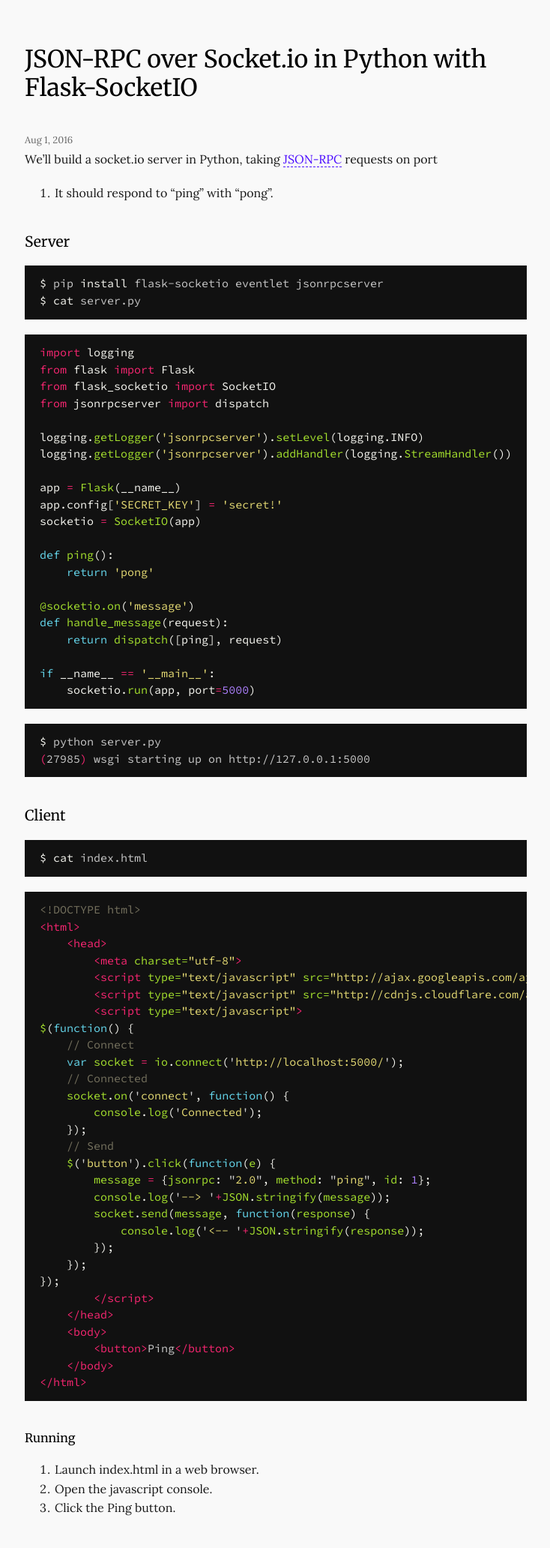
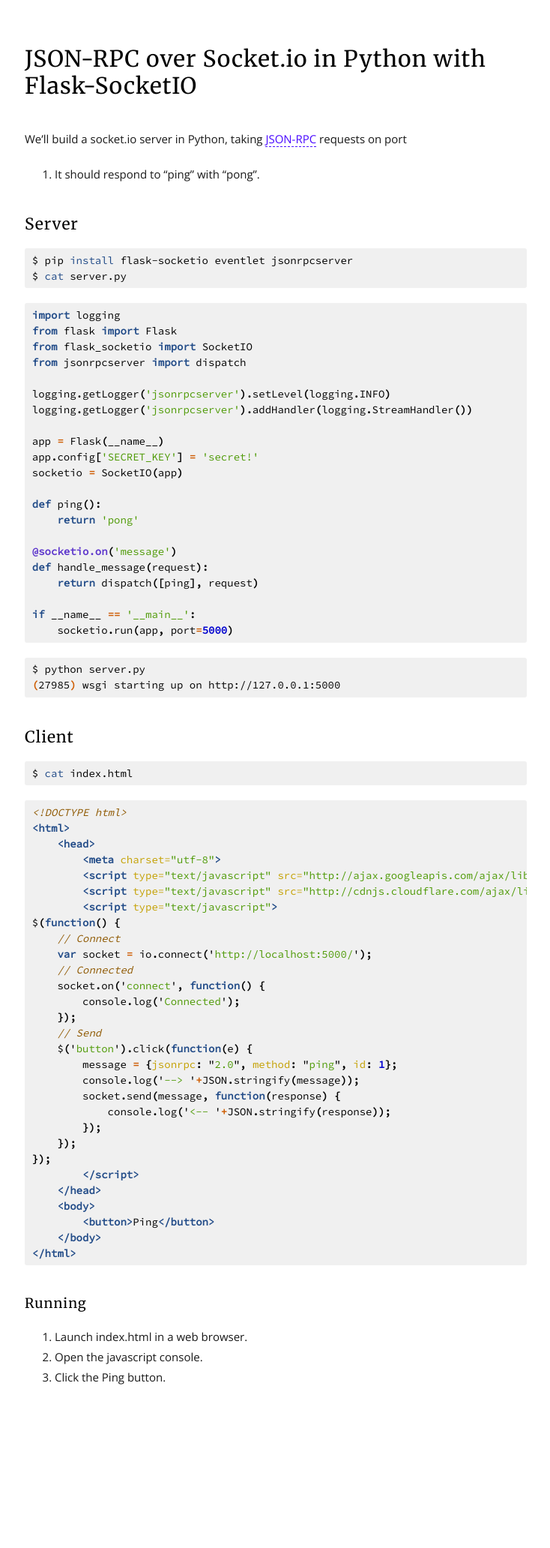
Before and after one commit to explodinglabs/explodinglabs.github.io, a Jekyll site: the page built from _jsonrpc/socketio.markdown, in a window 1280 px wide. Shown: the whole page at 75% size, without its empty margins (272-1006 px from the left). Built offline with Jekyll 4.4.1, drawn with Linux system fonts in a browser that asks for light colours; comment, search, counter and statistics services are not loaded; after the commit the page ends 1890 px from its top, so only the background shows below that.

Commit message:
Style changes

```diff
--- a/_includes/head.html
+++ b/_includes/head.html
@@ -10,7 +10,7 @@
     <link rel="canonical" href="{{ page.url | replace:'index.html','' | prepend: site.baseurl | prepend: site.url }}">
     <link rel="alternate" type="application/rss+xml" title="{{ site.title }}" href="{{ "/feed.xml" | prepend: site.baseurl | prepend: site.url }}">
 
-    <link href="https://fonts.googleapis.com/css?family=Lora|Merriweather|Source+Code+Pro" rel="stylesheet">
+    <link href="https://fonts.googleapis.com/css?family=Open+sans|Merriweather|Source+Code+Pro" rel="stylesheet">
 
     {% if jekyll.environment == 'production' %}
     {% include analytics.html %}
--- a/_sass/_base.scss
+++ b/_sass/_base.scss
@@ -10,22 +10,24 @@ body, h1, h2, h3, h4, h5, h6, p, blockquote, pre, hr, dl, dd, ol, ul, figure {
  * Basic styling
  */
 body {
-    background-color: $background-color;
-    font: $base-font-weight #{$base-font-size}/#{$base-line-height} $base-font-family;
-    color: $base-font-color;
+    background-color: white;
+    color: #191919;
+    font: 100 15px/1.8 'Open sans', sans-serif;
     -webkit-text-size-adjust: 100%;
     -webkit-font-feature-settings: "kern" 1;
     -moz-font-feature-settings: "kern" 1;
     -o-font-feature-settings: "kern" 1;
     font-feature-settings: "kern" 1;
     font-kerning: normal;
+    -webkit-font-smoothing: antialiased;
+    -moz-osx-font-smoothing: grayscale;
 }
 
-::-webkit-scrollbar              { background-color: $code-background-color; }
+::-webkit-scrollbar              { display: none; padding-top: $spacing-unit/2; background-color: #fff; height: 5px;}
 ::-webkit-scrollbar-button       { }
-::-webkit-scrollbar-track        { background-color: #222; }
+::-webkit-scrollbar-track        { background-color: #ccc; }
 ::-webkit-scrollbar-track-piece  { }
-::-webkit-scrollbar-thumb        { background-color: #333; }
+::-webkit-scrollbar-thumb        { background-color: #ddd; }
 ::-webkit-scrollbar-corner       { }
 ::-webkit-resizer                { }
 
@@ -66,35 +68,40 @@ ul, ol {
  * Headings
  */
 h1, h2, h3, h4, h5, h6 {
-    font-family: $heading-font-family;
-    font-weight: $base-font-weight;
-    line-height: $heading-line-height;
+    line-height: 1.2;
     margin: $spacing-unit*1.5 0 $spacing-unit 0;
+    width: 100%;
+    font-family: 'Merriweather', georgia, serif;
+    font-weight: 100;
+    letter-spacing: 1px;
 }
 
 h1.page-title {
-    margin: $h0-margin;
-    font-size: $h0-size;
-    color: $h0-color;
+    margin: 0;
+    padding: $spacing-unit*1.5 0 $spacing-unit 0;
+    font-size: 2em;
+    color: black;
+    border-bottom: 0px solid $grey-light;
+    font-weight: 500;
 }
 
 h1 {
-    margin: $h1-margin;
-    font-size: $h1-size;
-    color: $h1-color;
+    margin: $spacing-unit 0 $spacing-unit/2 0;
+    font-size: 1.4em;
+    color: black;
 }
 
 h2 {
-    margin: $h2-margin;
-    font-size: $h2-size;
-    color: $h2-color;
+    margin: $spacing-unit 0 $spacing-unit/2 0;
+    font-size: 1.2em;
+    color: black;
 }
 
 /**
  * Links
  */
 a {
-    color: $link-color;
+    color: #4a0aff;
     text-decoration: none;
     border-bottom: 1px dashed;
     &:hover {
@@ -120,22 +127,18 @@ blockquote {
 /**
  * Code formatting
  */
-pre,
-code {
-    font-family: $code-font-family;
-    font-size: $code-font-size;
-    border: $code-border-width solid $code-border-color;
-    border-radius: $code-border-radius;
-    line-height: $code-line-height;
-}
-
-code {
-    padding: 1px 5px;
+pre, code {
+    background-color: #f0f0f0;
+    font-family: 'Source Code Pro';
+    font-size: 14px;
+    border: 0px solid #999;
+    line-height: 150%;
+    border-radius: 3px;
 }
 
 pre {
-    padding: $spacing-unit/3 $spacing-unit/2;
     overflow-x: auto;
+    padding: 0.4em 0.7em;
 
     > code {
         border: 0;
@@ -176,8 +179,8 @@ pre {
     @include media-query($on-laptop) {
         max-width: -webkit-calc(#{$content-width} - (#{$spacing-unit}));
         max-width:         calc(#{$content-width} - (#{$spacing-unit}));
-        padding-right: $spacing-unit / 2;
-        padding-left: $spacing-unit / 2;
+        padding-right: 5px;
+        padding-left: 5px;
     }
 }
 
--- a/_sass/_layout.scss
+++ b/_sass/_layout.scss
@@ -28,9 +28,11 @@
 }
 
 .post-meta {
-    font-size: $postmeta-font-size;
-    color: $postmeta-font-color;
-    margin-bottom: 0.2em;
+    display: none;
+    margin-left: 2em;
+    margin-bottom: 1em;
+    float: right;
+    font-style: italic;
 }
 
 .post-content {
--- a/_sass/_syntax-highlighting.scss
+++ b/_sass/_syntax-highlighting.scss
@@ -2,78 +2,75 @@
  * Syntax highlighting styles
  */
 .highlight {
-
-    color: $code-font-color;
+    color: black;
     @extend %vertical-rhythm;
-
-    .highlighter-rouge & {
-        background: $code-background-color;
-    }
-
-    pre { background-color: #272822; }
-    .hll { background-color: #272822; }
-    .c { color: #75715e } /* Comment */
-    .err { color: #960050; background-color: #1e0010 } /* Error */
-    .k { color: #66d9ef } /* Keyword */
-    .l { color: #ae81ff } /* Literal */
-    .n { color: #f8f8f2 } /* Name */
-    .o { color: #f92672 } /* Operator */
-    .p { color: #f8f8f2 } /* Punctuation */
-    .cm { color: #75715e } /* Comment.Multiline */
-    .cp { color: #75715e } /* Comment.Preproc */
-    .c1 { color: #75715e } /* Comment.Single */
-    .cs { color: #75715e } /* Comment.Special */
-    .ge { font-style: italic } /* Generic.Emph */
-    .gs { font-weight: bold } /* Generic.Strong */
-    .kc { color: #66d9ef } /* Keyword.Constant */
-    .kd { color: #66d9ef } /* Keyword.Declaration */
-    .kn { color: #f92672 } /* Keyword.Namespace */
-    .kp { color: #66d9ef } /* Keyword.Pseudo */
-    .kr { color: #66d9ef } /* Keyword.Reserved */
-    .kt { color: #66d9ef } /* Keyword.Type */
-    .ld { color: #e6db74 } /* Literal.Date */
-    .m { color: #ae81ff } /* Literal.Number */
-    .s { color: #e6db74 } /* Literal.String */
-    .na { color: #a6e22e } /* Name.Attribute */
-    .nb { color: #f8f8f2 } /* Name.Builtin */
-    .nc { color: #a6e22e } /* Name.Class */
-    .no { color: #66d9ef } /* Name.Constant */
-    .nd { color: #a6e22e } /* Name.Decorator */
-    .ni { color: #f8f8f2 } /* Name.Entity */
-    .ne { color: #a6e22e } /* Name.Exception */
-    .nf { color: #a6e22e } /* Name.Function */
-    .nl { color: #f8f8f2 } /* Name.Label */
-    .nn { color: #f8f8f2 } /* Name.Namespace */
-    .nx { color: #a6e22e } /* Name.Other */
-    .py { color: #f8f8f2 } /* Name.Property */
-    .nt { color: #f92672 } /* Name.Tag */
-    .nv { color: #f8f8f2 } /* Name.Variable */
-    .ow { color: #f92672 } /* Operator.Word */
-    .w { color: #f8f8f2 } /* Text.Whitespace */
-    .mf { color: #ae81ff } /* Literal.Number.Float */
-    .mh { color: #ae81ff } /* Literal.Number.Hex */
-    .mi { color: #ae81ff } /* Literal.Number.Integer */
-    .mo { color: #ae81ff } /* Literal.Number.Oct */
-    .sb { color: #e6db74 } /* Literal.String.Backtick */
-    .sc { color: #e6db74 } /* Literal.String.Char */
-    .sd { color: #e6db74 } /* Literal.String.Doc */
-    .s2 { color: #e6db74 } /* Literal.String.Double */
-    .se { color: #ae81ff } /* Literal.String.Escape */
-    .sh { color: #e6db74 } /* Literal.String.Heredoc */
-    .si { color: #e6db74 } /* Literal.String.Interpol */
-    .sx { color: #e6db74 } /* Literal.String.Other */
-    .sr { color: #e6db74 } /* Literal.String.Regex */
-    .s1 { color: #e6db74 } /* Literal.String.Single */
-    .ss { color: #e6db74 } /* Literal.String.Symbol */
-    .bp { color: #f8f8f2 } /* Name.Builtin.Pseudo */
-    .vc { color: #f8f8f2 } /* Name.Variable.Class */
-    .vg { color: #f8f8f2 } /* Name.Variable.Global */
-    .vi { color: #f8f8f2 } /* Name.Variable.Instance */
-    .il { color: #ae81ff } /* Literal.Number.Integer.Long */
-
-    .gh { } /* Generic Heading & Diff Header */
-    .gu { color: #75715e; } /* Generic.Subheading & Diff Unified/Comment? */
-    .gd { color: #f92672; } /* Generic.Deleted & Diff Deleted */
-    .gi { color: #a6e22e; } /* Generic.Inserted & Diff Inserted */
-
 }
+.highlight .hll { background-color: #ffffcc }
+.highlight .c { color: #8f5902; font-style: italic } /* Comment */
+.highlight .err { color: #a40000; border: 1px solid #ef2929 } /* Error */
+.highlight .g { color: #000000 } /* Generic */
+.highlight .k { color: #204a87; font-weight: bold } /* Keyword */
+.highlight .l { color: #000000 } /* Literal */
+.highlight .n { color: #000000 } /* Name */
+.highlight .o { color: #ce5c00; font-weight: bold } /* Operator */
+.highlight .x { color: #000000 } /* Other */
+.highlight .p { color: #000000; font-weight: bold } /* Punctuation */
+.highlight .cm { color: #8f5902; font-style: italic } /* Comment.Multiline */
+.highlight .cp { color: #8f5902; font-style: italic } /* Comment.Preproc */
+.highlight .c1 { color: #8f5902; font-style: italic } /* Comment.Single */
+.highlight .cs { color: #8f5902; font-style: italic } /* Comment.Special */
+.highlight .gd { color: #a40000 } /* Generic.Deleted */
+.highlight .ge { color: #000000; font-style: italic } /* Generic.Emph */
+.highlight .gr { color: #ef2929 } /* Generic.Error */
+.highlight .gh { color: #000080; font-weight: bold } /* Generic.Heading */
+.highlight .gi { color: #00A000 } /* Generic.Inserted */
+.highlight .go { color: #000000; font-style: italic } /* Generic.Output */
+.highlight .gp { color: #8f5902 } /* Generic.Prompt */
+.highlight .gs { color: #000000; font-weight: bold } /* Generic.Strong */
+.highlight .gu { color: #800080; font-weight: bold } /* Generic.Subheading */
+.highlight .gt { color: #a40000; font-weight: bold } /* Generic.Traceback */
+.highlight .kc { color: #204a87; font-weight: bold } /* Keyword.Constant */
+.highlight .kd { color: #204a87; font-weight: bold } /* Keyword.Declaration */
+.highlight .kn { color: #204a87; font-weight: bold } /* Keyword.Namespace */
+.highlight .kp { color: #204a87; font-weight: bold } /* Keyword.Pseudo */
+.highlight .kr { color: #204a87; font-weight: bold } /* Keyword.Reserved */
+.highlight .kt { color: #204a87; font-weight: bold } /* Keyword.Type */
+.highlight .ld { color: #000000 } /* Literal.Date */
+.highlight .m { color: #0000cf; font-weight: bold } /* Literal.Number */
+.highlight .s { color: #4e9a06 } /* Literal.String */
+.highlight .na { color: #c4a000 } /* Name.Attribute */
+.highlight .nb { color: #204a87 } /* Name.Builtin */
+.highlight .nc { color: #000000 } /* Name.Class */
+.highlight .no { color: #000000 } /* Name.Constant */
+.highlight .nd { color: #5c35cc; font-weight: bold } /* Name.Decorator */
+.highlight .ni { color: #ce5c00 } /* Name.Entity */
+.highlight .ne { color: #cc0000; font-weight: bold } /* Name.Exception */
+.highlight .nf { color: #000000 } /* Name.Function */
+.highlight .nl { color: #f57900 } /* Name.Label */
+.highlight .nn { color: #000000 } /* Name.Namespace */
+.highlight .nx { color: #000000 } /* Name.Other */
+.highlight .py { color: #000000 } /* Name.Property */
+.highlight .nt { color: #204a87; font-weight: bold } /* Name.Tag */
+.highlight .nv { color: #000000 } /* Name.Variable */
+.highlight .ow { color: #204a87; font-weight: bold } /* Operator.Word */
+.highlight .w { color: #f8f8f8; text-decoration: underline } /* Text.Whitespace */
+.highlight .mf { color: #0000cf; font-weight: bold } /* Literal.Number.Float */
+.highlight .mh { color: #0000cf; font-weight: bold } /* Literal.Number.Hex */
+.highlight .mi { color: #0000cf; font-weight: bold } /* Literal.Number.Integer */
+.highlight .mo { color: #0000cf; font-weight: bold } /* Literal.Number.Oct */
+.highlight .sb { color: #4e9a06 } /* Literal.String.Backtick */
+.highlight .sc { color: #4e9a06 } /* Literal.String.Char */
+.highlight .sd { color: #8f5902; font-style: italic } /* Literal.String.Doc */
+.highlight .s2 { color: #4e9a06 } /* Literal.String.Double */
+.highlight .se { color: #4e9a06 } /* Literal.String.Escape */
+.highlight .sh { color: #4e9a06 } /* Literal.String.Heredoc */
+.highlight .si { color: #4e9a06 } /* Literal.String.Interpol */
+.highlight .sx { color: #4e9a06 } /* Literal.String.Other */
+.highlight .sr { color: #4e9a06 } /* Literal.String.Regex */
+.highlight .s1 { color: #4e9a06 } /* Literal.String.Single */
+.highlight .ss { color: #4e9a06 } /* Literal.String.Symbol */
+.highlight .bp { color: #3465a4 } /* Name.Builtin.Pseudo */
+.highlight .vc { color: #000000 } /* Name.Variable.Class */
+.highlight .vg { color: #000000 } /* Name.Variable.Global */
+.highlight .vi { color: #000000 } /* Name.Variable.Instance */
+.highlight .il { color: #0000cf; font-weight: bold } /* Literal.Number.Integer.Long */
--- a/css/main.scss
+++ b/css/main.scss
@@ -5,50 +5,19 @@
 
 $spacing-unit: 40px;
 
-$background-color: #f9f9f9;
-$link-color: #4a0aff;
-
-$base-font-family: 'Lora', sans-serif;
-$base-font-color: #191919;
-$base-font-size: 16px;
-$base-font-weight: 100;
-$base-line-height: 1.6;
-
-$heading-font-family: 'Merriweather', georgia, serif;
-$heading-line-height: 1.2;
-$h0-color: black;
-$h0-size: 2em;
-$h0-style: italic;
-$h0-margin: $spacing-unit*1.5 0 $spacing-unit 0;
-$h1-color: black;
-$h1-size: 1.2em;
-$h1-margin: $spacing-unit 0 $spacing-unit/2 0;
-$h2-color: black;
-$h2-size: 1.0em;
-$h2-margin: $spacing-unit 0 $spacing-unit/2 0;
-
 $postmeta-font-size: 0.8em;
 $postmeta-font-color: #666;
 
-$code-font-family: 'Source Code Pro';
-$code-font-size: 15px;
-$code-font-color: #c9c9c9;
-$code-background-color: #111;
-$code-border-color: #444;
-$code-border-radius: 3px;
-$code-border-width: 0;
-$code-line-height: 150%;
-
 // Colours
 $grey: #828282;
-$grey-light: lighten($grey, 40%);
+$grey-light: lighten($grey, 30%);
 $grey-dark: darken($grey, 25%);
 $yellow-light: lighten(yellow, 40%);
 
 // Width of the content area
 $content-width: 750px;
+$on-laptop: 750px;
 $on-palm: 600px;
-$on-laptop: 750px;
 
 @mixin media-query($device) {
     @media screen and (max-width: $device) {
```
